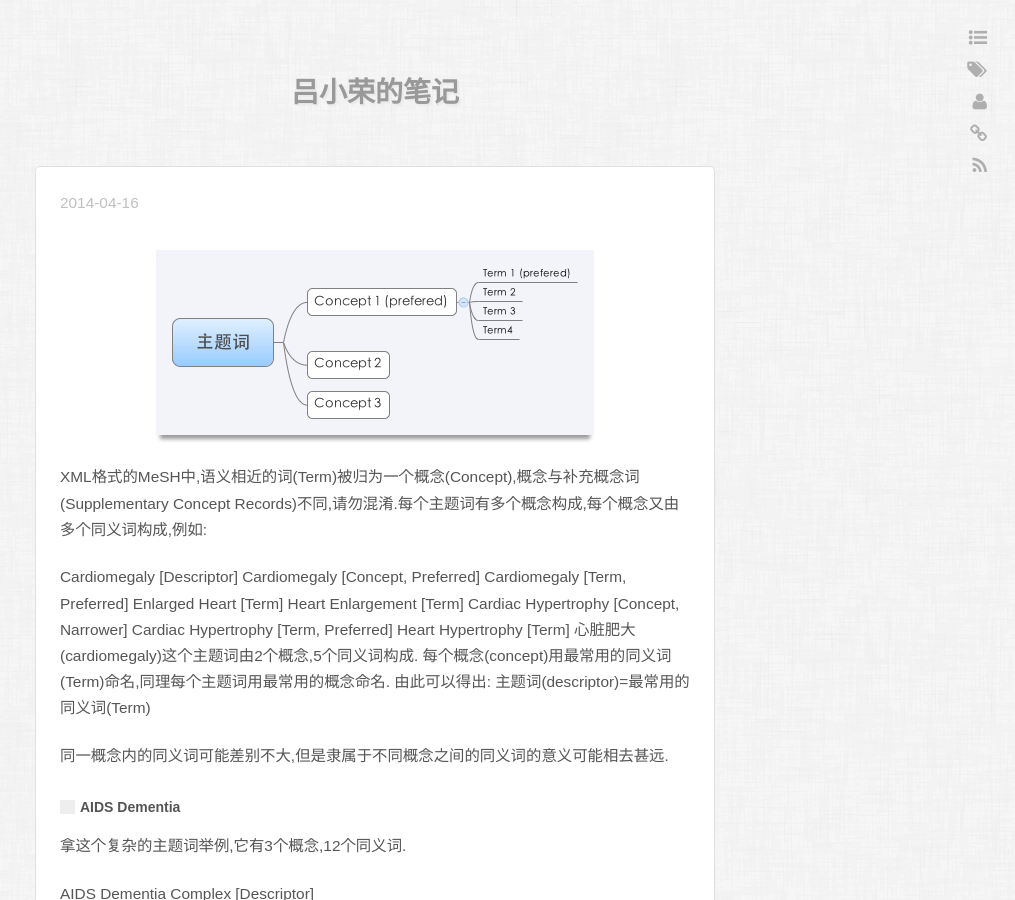
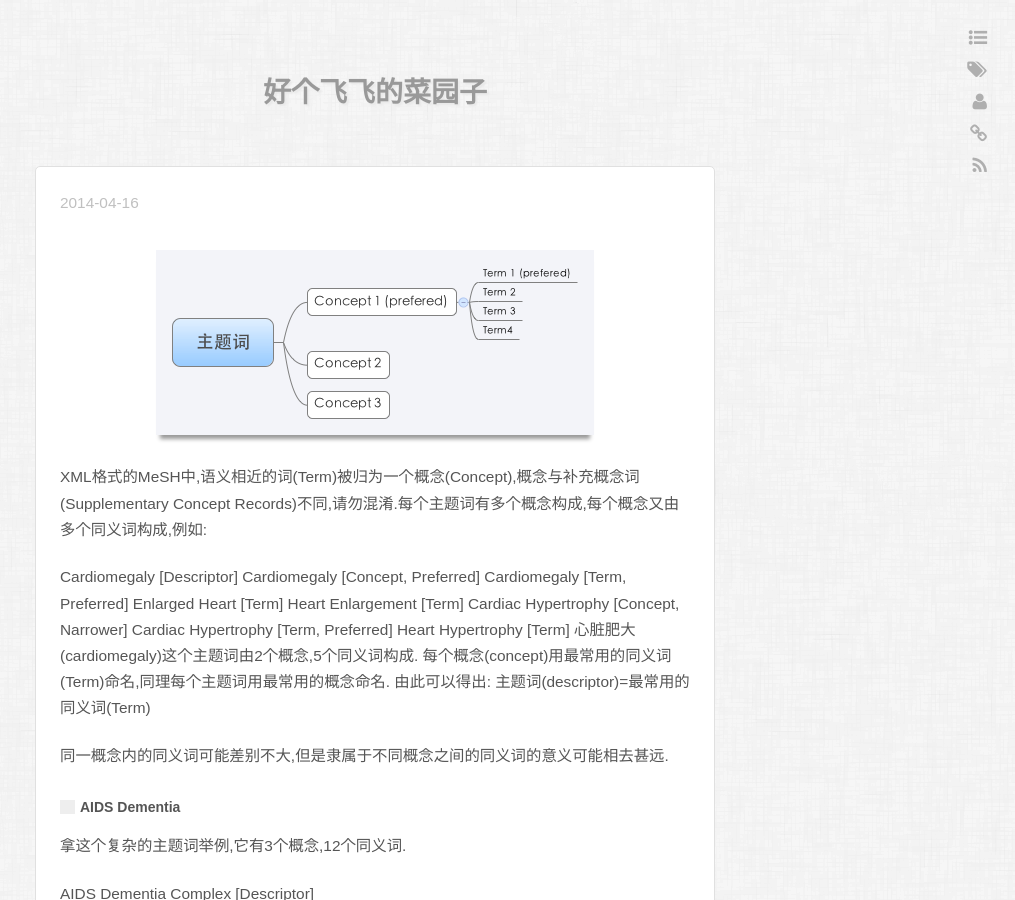
Before and after one commit to haogefeifei/haogefeifei.github.io, a Jekyll site: the page built from index.md, in a window 1280 px wide and 900 px high. Shown: the whole window, without its empty margins (265-1280 px from the left). Built offline with Jekyll 4.4.1, drawn with Linux system fonts in a browser that asks for light colours; some web fonts are replaced; Markdown is read by kramdown in place of the engine named in the settings.

Commit message:
修改名称

```diff
--- a/_config.yml
+++ b/_config.yml
@@ -1,8 +1,8 @@
 markdown: rdiscount
 pygments: true
 permalink: /:title.html
-name: "吕小荣的笔记"
+name: "好个飞飞的菜园子"
 url: "http://http://haogefeifei.github.io/haogefeifei.github.io-master/"
-description: "医学互联网产品的点点滴滴"
+description: "GitHub博客"
 copyright: "Copyright 2012-2013, mednoter.com"
 markdown: rdiscount
```
